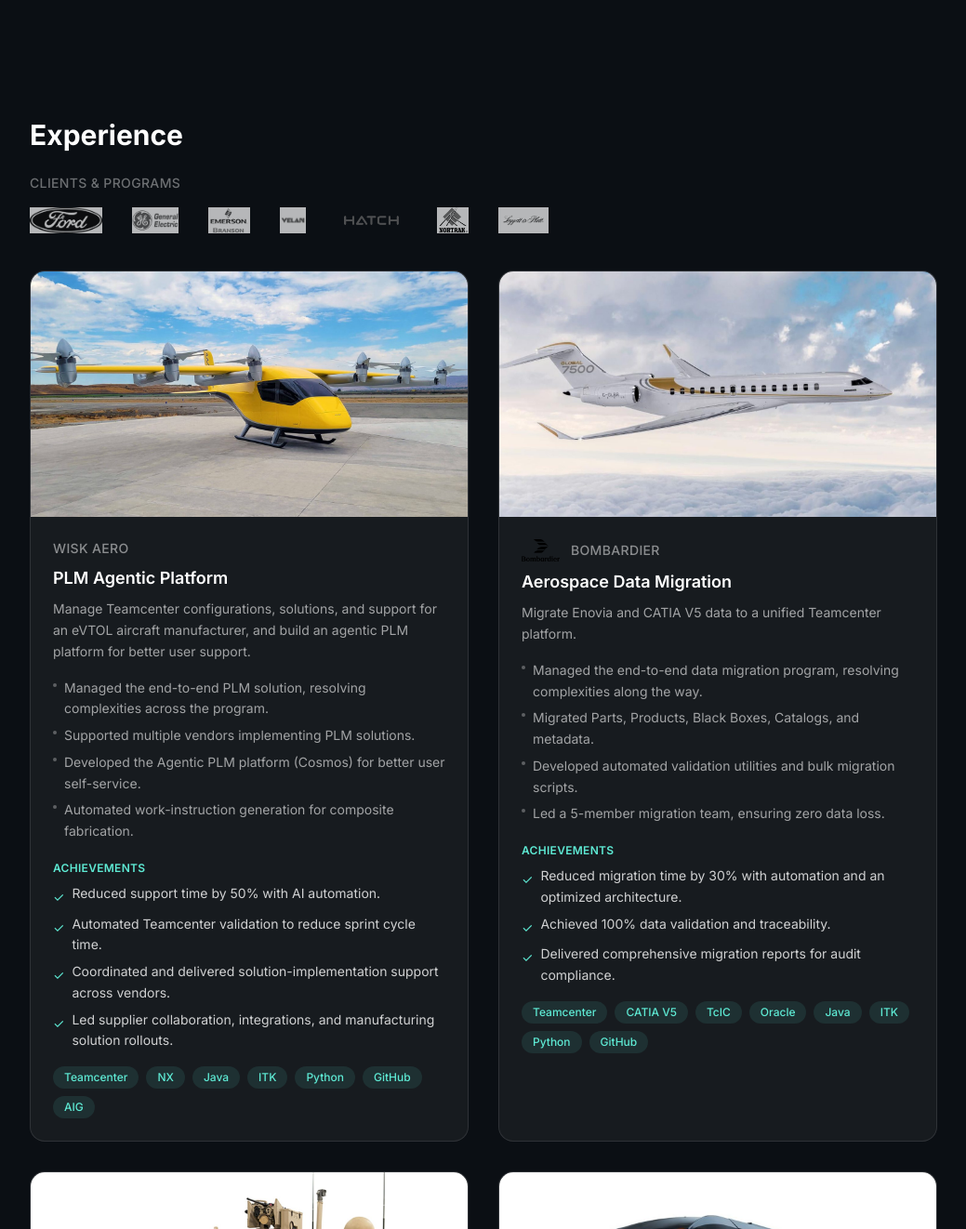
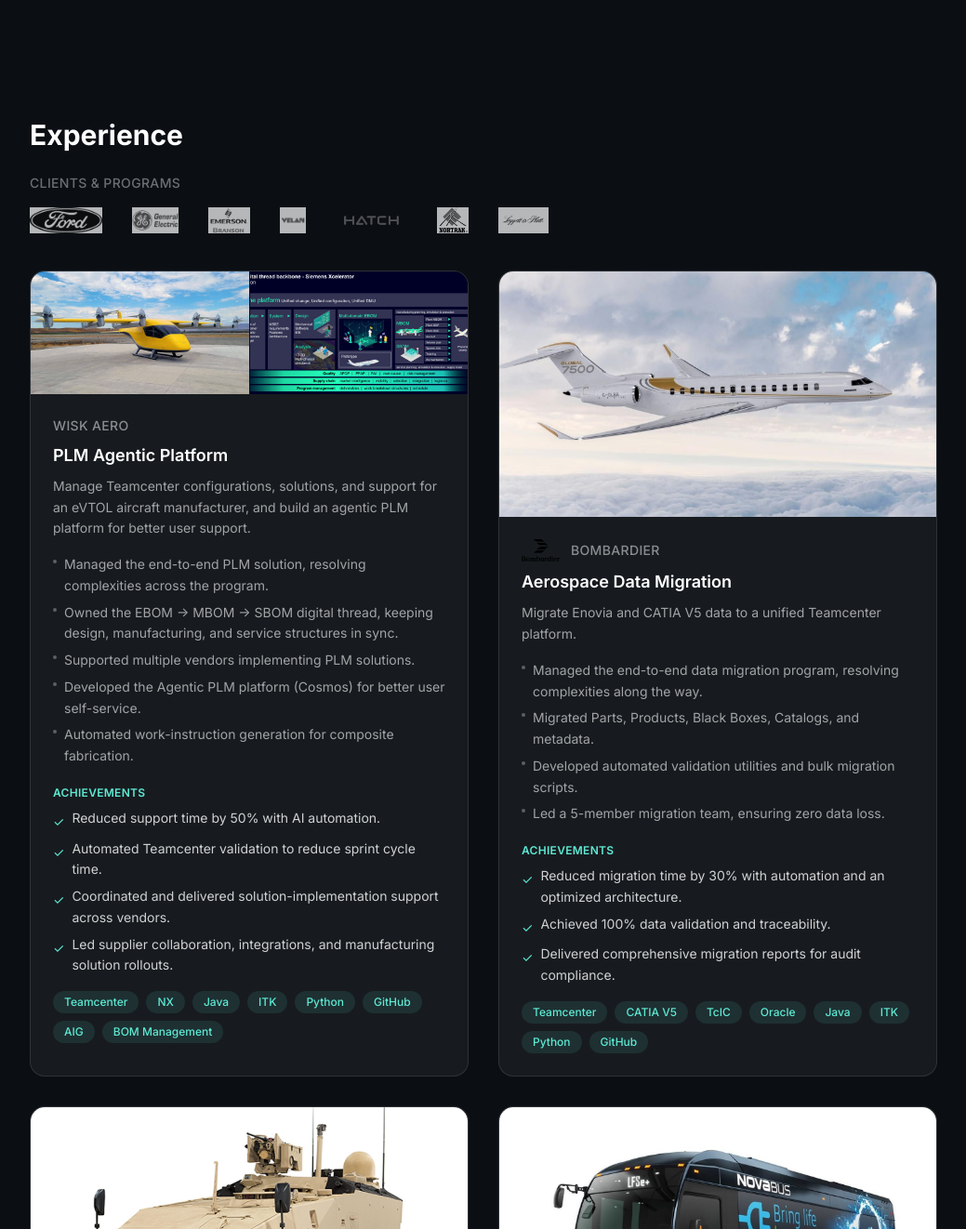
Before and after one commit to rajkumarsemailid-sudo/portfolio, a React (Vite) app: page / in a window 1280 px wide. Shown: the part 1364-2686 px from the top of the page at 93% size, without its empty margins (120-1159 px from the left). Built offline with nearby package versions, Linux system fonts and the light colour scheme.

Commit message:
Highlight BOM management expertise on the Wisk Aero experience card
Add the EBOM/MBOM/SBOM digital-thread diagram plus a scope bullet and
stack tag calling out BOM management ownership.

Co-Authored-By: Claude Sonnet 5 <noreply@anthropic.com>

```diff
--- a/src/data/content.js
+++ b/src/data/content.js
@@ -49,11 +49,12 @@ export const experience = [
       'Manage Teamcenter configurations, solutions, and support for an eVTOL aircraft manufacturer, and build an agentic PLM platform for better user support.',
     scope: [
       'Managed the end-to-end PLM solution, resolving complexities across the program.',
+      'Owned the EBOM -> MBOM -> SBOM digital thread, keeping design, manufacturing, and service structures in sync.',
       'Supported multiple vendors implementing PLM solutions.',
       'Developed the Agentic PLM platform (Cosmos) for better user self-service.',
       'Automated work-instruction generation for composite fabrication.',
     ],
-    stack: ['Teamcenter', 'NX', 'Java', 'ITK', 'Python', 'GitHub', 'AIG'],
+    stack: ['Teamcenter', 'NX', 'Java', 'ITK', 'Python', 'GitHub', 'AIG', 'BOM Management'],
     achievements: [
       'Reduced support time by 50% with AI automation.',
       'Automated Teamcenter validation to reduce sprint cycle time.',
@@ -64,6 +65,10 @@ export const experience = [
       {
         src: `${import.meta.env.BASE_URL}screenshots/experience/wisk-evtol.jpg`,
         caption: "Wisk Aero's autonomous eVTOL air taxi -- the production program this PLM work supports.",
+      },
+      {
+        src: `${import.meta.env.BASE_URL}screenshots/experience/plm-platform.png`,
+        caption: 'The digital thread this role owned: EBOM, MBOM, and SBOM unified across design, manufacturing, and service.',
       },
     ],
   },
```
Also changed, not shown: .claude/settings.json, public/screenshots/experience/plm-platform.png (added).
